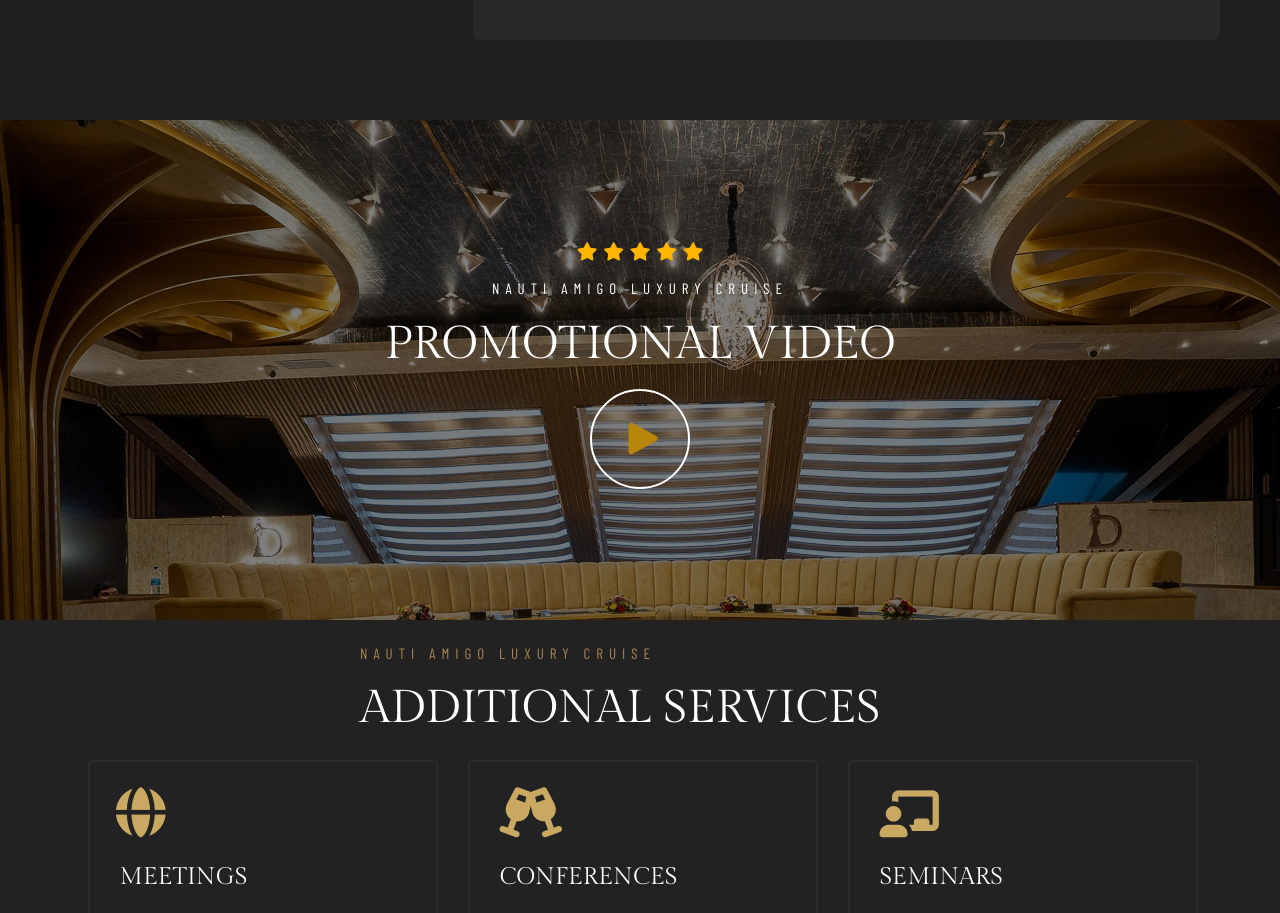
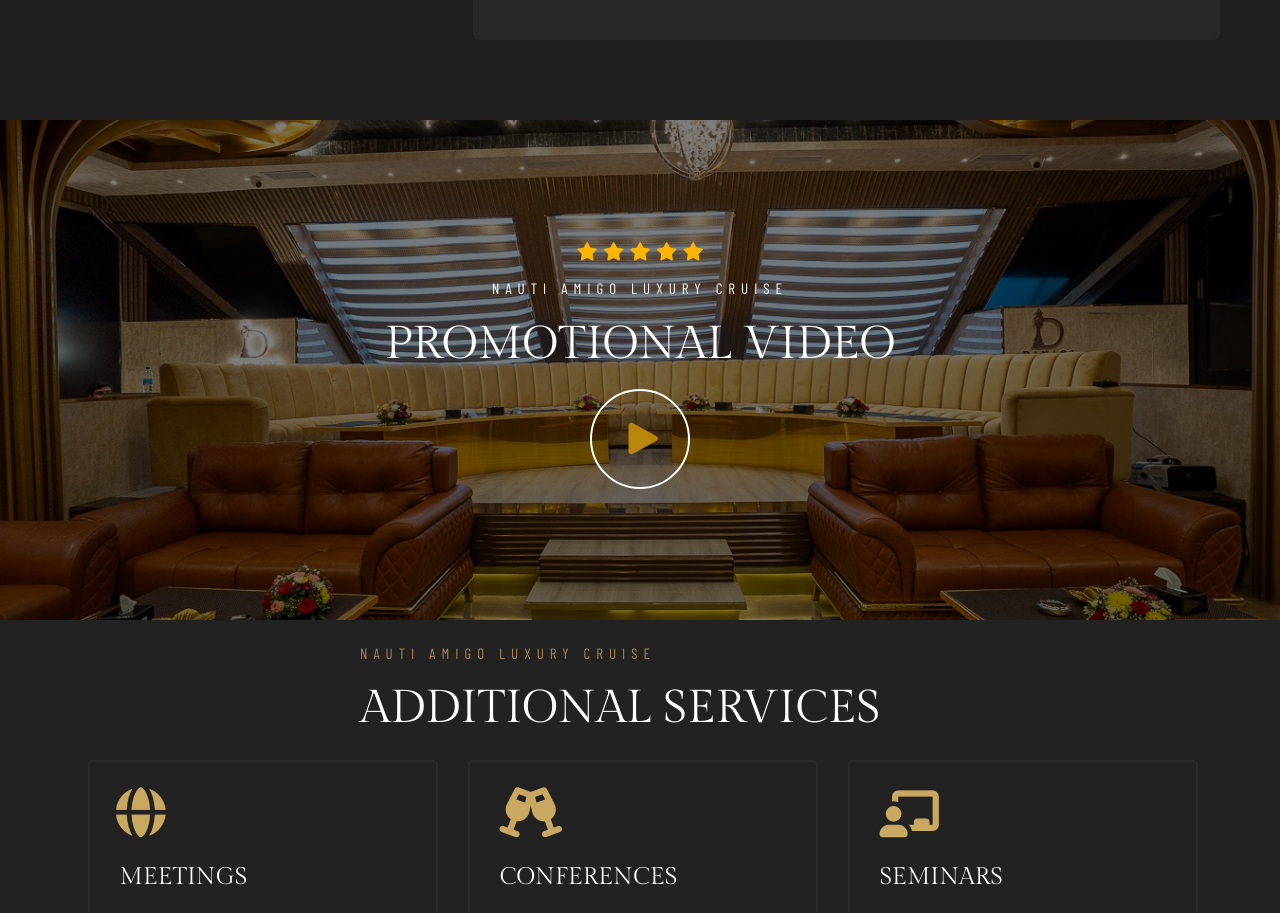
Before and after one commit to Kratagya-Webkorps/nautiamigo-angular, an Angular app: page / in a window 1280 px wide. Shown: the part 5306-6219 px from the top of the page. Built offline with nearby package versions, Linux system fonts and the light colour scheme.

Commit message:
Fix image issues in video banner section and completed the video banner section

```diff
--- a/src/app/video-banner/video-banner.component.css
+++ b/src/app/video-banner/video-banner.component.css
@@ -162,3 +162,13 @@
     letter-spacing: 0px;
     font-weight: 400;
   }
+
+  .bg-img {
+    background-size: cover;        /* Ensures the image covers the section */
+    background-position: center;   /* Always centers the image */
+    background-repeat: no-repeat;  /* Prevents tiling */
+  }
+
+  .bg-fixed {
+    background-attachment: fixed;  /* Creates that parallax fixed effect */
+  }
```
